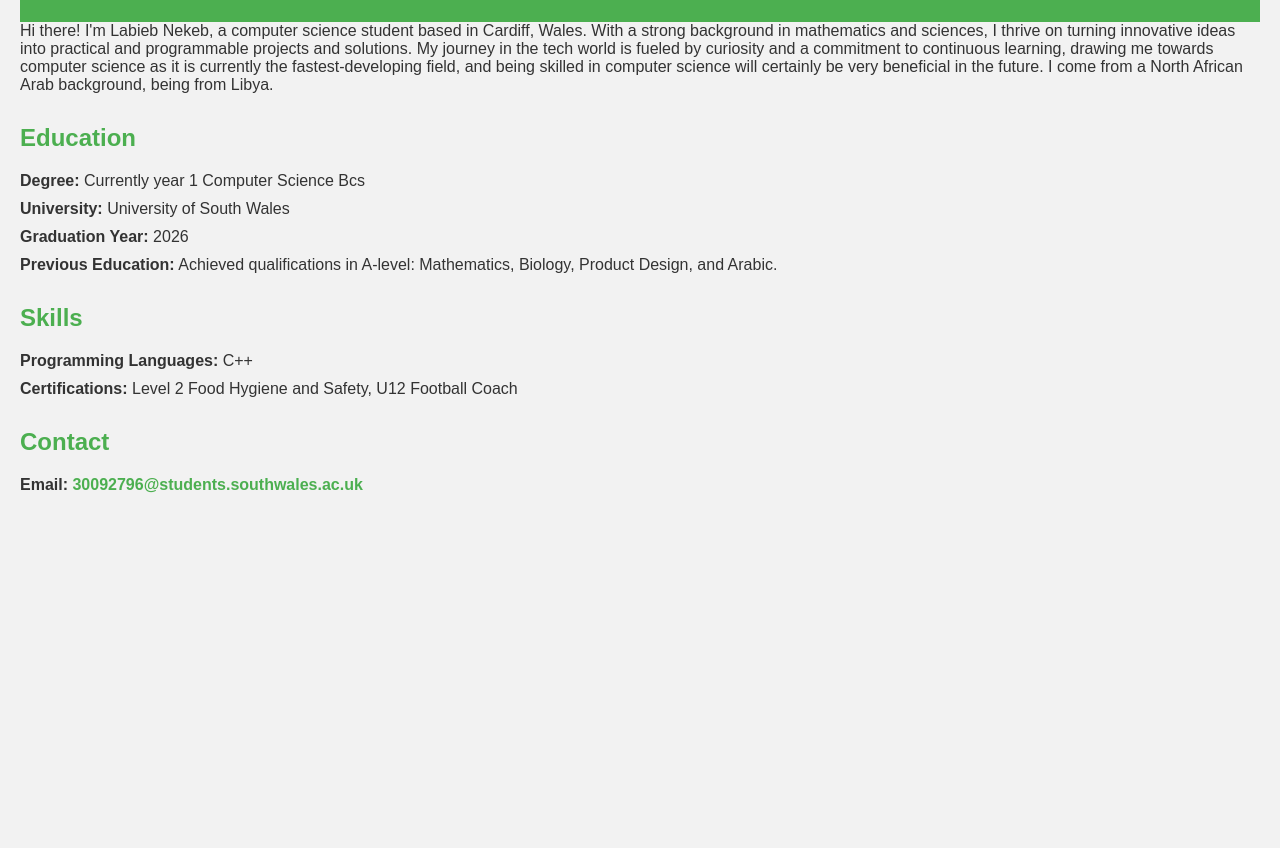
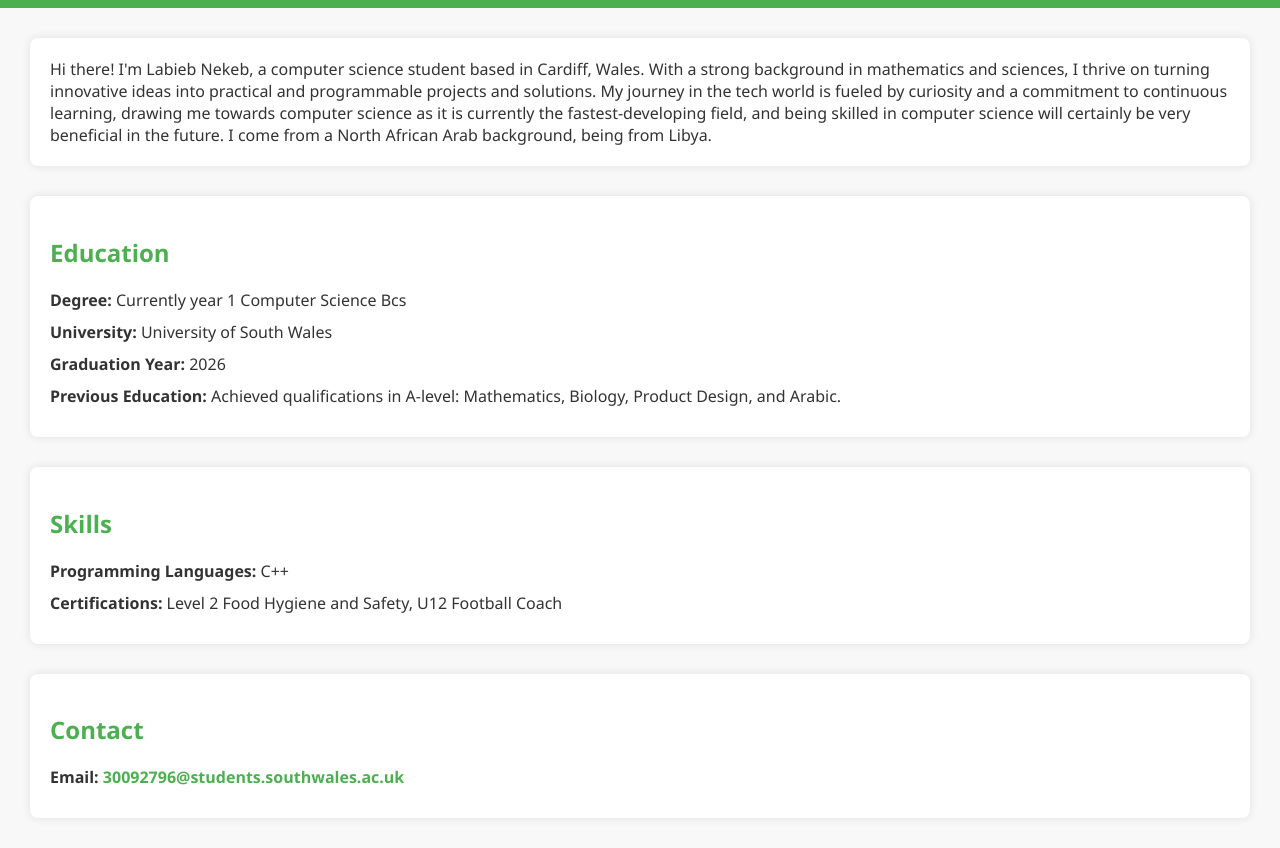
Before and after one commit to Labieb679/Labieb679, a plain HTML site: page index.html in a window 1280 px wide. Shown: the part 108-956 px from the top of the page. Before the commit the page ends 800 px from the top, so only its background shows below. Drawn offline with Linux system fonts and the light colour scheme.

Commit message:
Update style.css

```diff
--- a/style.css
+++ b/style.css
@@ -1,7 +1,8 @@
 body {
-    font-family: 'Arial', sans-serif;
-    margin: 20px;
-    background-color: #f2f2f2;
+    font-family: 'Segoe UI', Tahoma, Geneva, Verdana, sans-serif;
+    margin: 0;
+    padding: 0;
+    background-color: #f8f8f8;
     color: #333;
 }
 
@@ -13,7 +14,11 @@ header {
 }
 
 #about-me, #education, #skills, #contact {
-    margin-bottom: 30px;
+    margin: 30px;
+    background-color: #fff;
+    border-radius: 8px;
+    padding: 20px;
+    box-shadow: 0 0 10px rgba(0, 0, 0, 0.1);
 }
 
 h2 {
@@ -43,3 +48,9 @@ a {
 a:hover {
     text-decoration: underline;
 }
+
+@media only screen and (max-width: 600px) {
+    #about-me, #education, #skills, #contact {
+        margin: 20px;
+    }
+}
```
